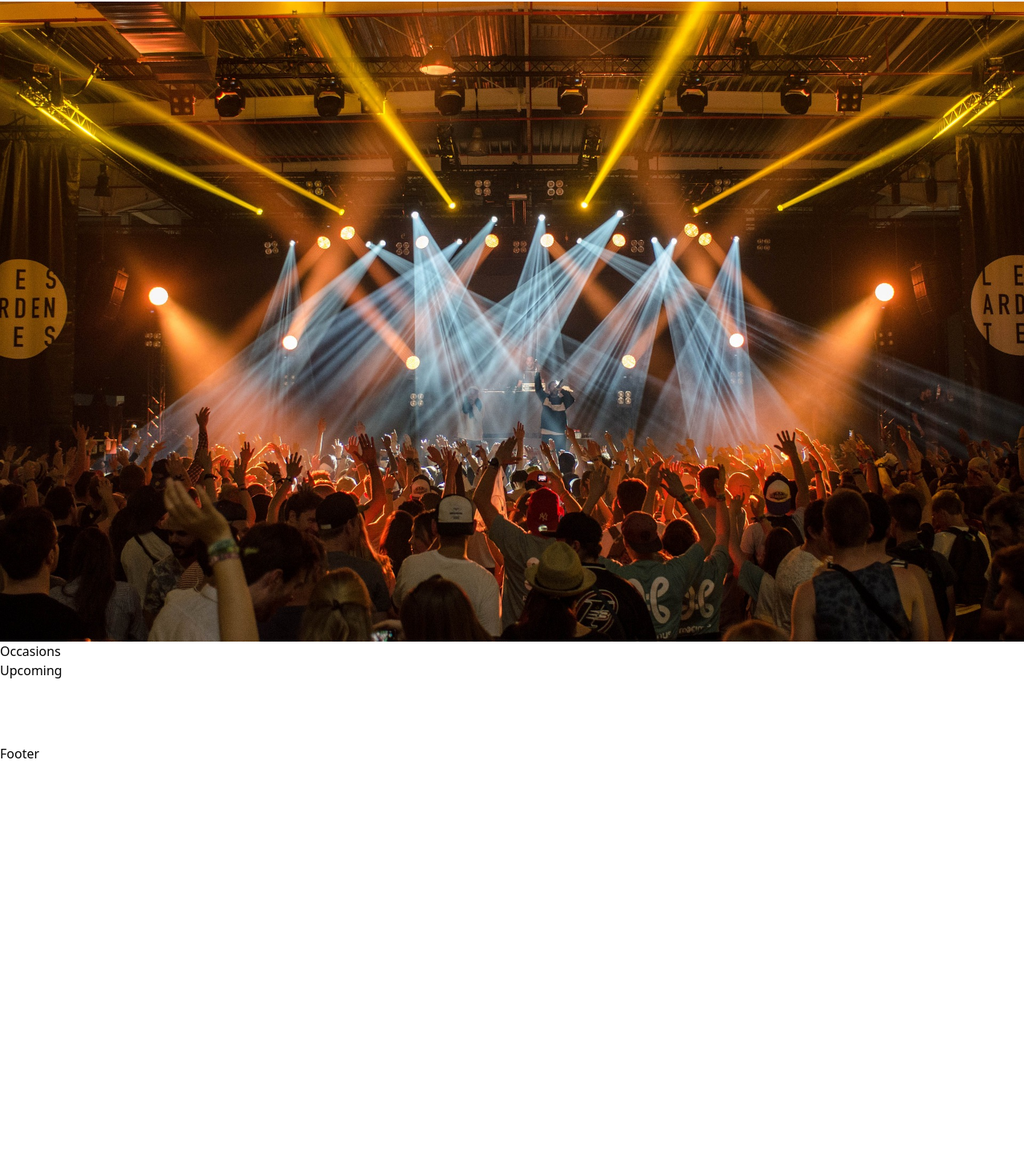
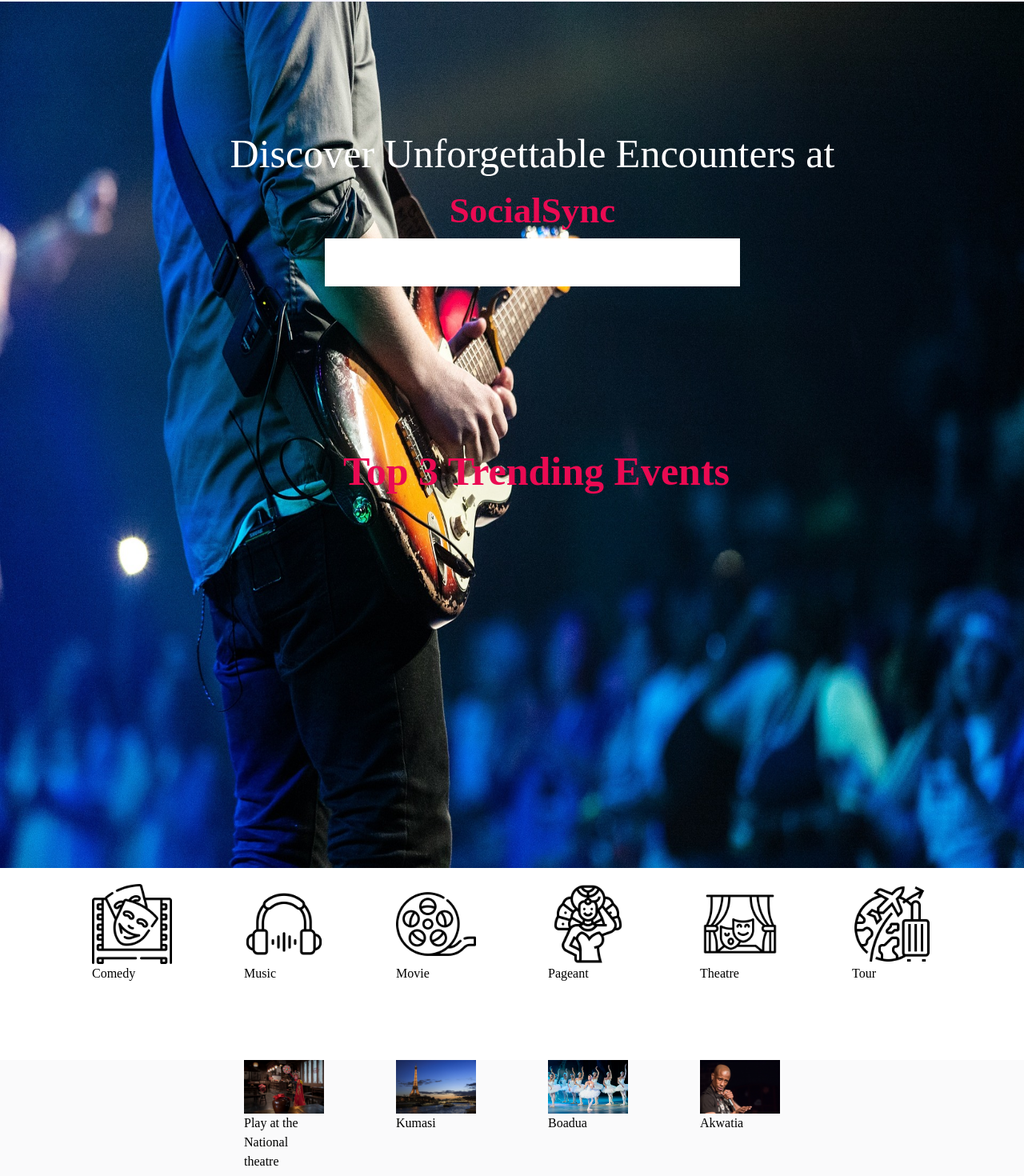
Before and after one commit to Team-Rebels/socialsync-front, a React (Vite) app: page / in a window 1280 px wide. Shown: the part 78-1548 px from the top of the page at 80% size. Before the commit the page ends 1032 px from the top, so only its background shows below. Built offline with nearby package versions, Linux system fonts and the light colour scheme.

Commit message:
Added more to the landing page

```diff
--- a/src/App.css
+++ b/src/App.css
@@ -1,6 +1,18 @@
-@font-face {
+@layer base {
+  @font-face {
     font-family:'Lexend';
     src: url('./assets/fonts/Lexend.ttf') format('truetype');
     font-weight: 700;
     font-style: normal;
+  }
 }
+
+@layer base {
+    @font-face {
+      font-family: 'eone';
+      font-style: normal;
+      font-weight: 200;
+      font-display: swap;
+      src: url(./assets/fonts/Eone.ttf) format('eone');
+    }
+  }
--- a/src/assets/images/index.jsx
+++ b/src/assets/images/index.jsx
@@ -4,8 +4,68 @@
     logo
 };
 
-import heroBg from '../images/music.jpg'
+import heroBg from '../images/music1.jpg'
 
 export {
     heroBg
 };
+
+import comedy from '../images/comedy.png'
+
+export {
+    comedy
+};
+
+import music from '../images/music.png'
+
+export {
+    music
+};
+
+import movie from '../images/movie.png'
+
+export {
+    movie
+};
+
+import pageant from '../images/pageant.png'
+
+export {
+    pageant
+};
+
+import theatre from '../images/theatre.png'
+
+export {
+    theatre
+};
+
+import tour from '../images/tour.png'
+
+export {
+    tour
+};
+
+import play from '../images/play.jpg'
+
+export {
+    play
+};
+
+import tour1 from '../images/tour.jpg'
+
+export {
+    tour1
+};
+
+import ballerina from '../images/ballerina.jpg'
+
+export {
+    ballerina
+};
+
+import comedy1 from '../images/comedy.jpg'
+
+export {
+    comedy1
+};
--- a/src/components/footer.jsx
+++ b/src/components/footer.jsx
@@ -2,7 +2,11 @@
 
 const Footer = () => {
   return (
-    <div>Footer</div>
+    <div>
+      <div>
+        <h1>Footer stays here</h1>
+      </div>
+    </div>
   )
 }
 
--- a/src/components/navbar.jsx
+++ b/src/components/navbar.jsx
@@ -4,14 +4,14 @@
 
 const Navbar = () => {
   return (
-    <div className="flex justify-between px-20 py-10 fixed w-full left-0 top-0 bg-[#F1F1FB] h-[30px] ">
+    <div className="flex justify-between px-20 py-10 fixed w-full left-0 top-0 bg-[#F1F1FB] h-[30px] z-[1000] ">
       <div className="size-[200px] mt-[-10px]">
         <img src={logo} alt="Logo" />
       </div>
       <div>
 
       </div>
-      <div className="space-x-8 mt-[-10px] text-[17px]">
+      <div className="space-x-8 mt-[-10px] text-[17px] font-['eone']">
         {
           K.NAVLINKS.map(
             (item,index) => {
--- /dev/null
+++ b/src/pages/home/components/eventType.jsx
@@ -0,0 +1,35 @@
+import React from 'react'
+import { comedy, movie, music, pageant, theatre, tour } from '../../../assets/images'
+
+const EventType = () => {
+  return (
+    <div className='flex flex-row h-[25vh] place-content-center gap-[90px] mt-[20px] font-[lexend]'>
+        <div className='size-[100px]'>
+        <img src={comedy} alt="Comedy" />
+        <p className='cursor-pointer'>Comedy</p>
+        </div>
+        <div className='size-[100px]'>
+        <img src={music} alt="" />
+        <p className='cursor-pointer'>Music</p>
+        </div>
+        <div className='size-[100px]'>
+        <img src={movie} alt="" />
+        <p className='cursor-pointer'>Movie</p>
+        </div>
+        <div className='size-[100px]'>
+        <img src={pageant} alt="" />
+        <p className='cursor-pointer'>Pageant</p>
+        </div>
+        <div className='size-[100px]'>
+        <img src={theatre} alt="" />
+        <p className='cursor-pointer'>Theatre</p>
+        </div>
+        <div className='size-[100px]'>
+        <img src={tour} alt="" />
+        <p className='cursor-pointer'>Tour</p>
+        </div>
+    </div>
+  )
+}
+
+export default EventType
--- a/src/pages/home/components/hero.jsx
+++ b/src/pages/home/components/hero.jsx
@@ -2,12 +2,17 @@
 
 const Hero = () => {
   return (
-    <div>
-        <div>
-            <img src={heroBg} alt="HeroImage" className="w-full object-cover h-[100vh]" />
-        </div>
+    <div className="flex">
+      <div className="absolute text-center mt-[153px] ml-[80px] w-[1171px] text-[40px]">
+        <h1 className="text-white text-[50px] font-['lexend']">Discover Unforgettable Encounters at</h1>
+        <p className="text-[45px] text-[#ea0a52] font-['lexend'] font-bold">SocialSync</p>
+        <input className="w-[519px]" type="text" />
+      </div>
+      <img src={heroBg} alt="HeroImage" className="static h-[1083px] top-0 left-0" />
+      <h1 className="absolute text-center mt-[550px] ml-[85px] w-[1171px] text-[50px] font-['lexend']
+        font-bold text-[#ea0a52]">Top 3 Trending Events</h1>
     </div>
-  )
-}
+  );
+};
 
 export default Hero
--- a/src/pages/home/components/occasions.jsx
+++ b/src/pages/home/components/occasions.jsx
@@ -1,8 +1,26 @@
 import React from 'react'
+import { ballerina, comedy, comedy1, play, tour1 } from '../../../assets/images'
 
 const Occasions = () => {
   return (
-    <div>Occasions</div>
+    <div className='h-[80vh] bg-[#FAFAFB] flex flex-row place-content-center gap-[90px] mt-[20px] font-[lexend]'>
+        <div className='size-[100px]'>
+        <img src={play} alt="play" />
+        <p className='cursor-pointer'>Play at the National theatre</p>
+        </div>
+        <div className='size-[100px]'>
+        <img src={tour1} alt="" />
+        <p className='cursor-pointer'>Kumasi</p>
+        </div>
+        <div className='size-[100px]'>
+        <img src={ballerina} alt="" />
+        <p className='cursor-pointer'>Boadua</p>
+        </div>
+        <div className='size-[100px]'>
+        <img src={comedy1} alt="" />
+        <p className='cursor-pointer'>Akwatia</p>
+        </div>
+    </div>
   )
 }
 
--- a/src/pages/home/components/upcoming.jsx
+++ b/src/pages/home/components/upcoming.jsx
@@ -1,6 +1,6 @@
 const Upcoming = () => {
   return (
-    <div>Upcoming</div>
+    <div className="h-[50vh]">Upcoming</div>
   )
 }
 
--- a/src/pages/home/index.jsx
+++ b/src/pages/home/index.jsx
@@ -1,3 +1,4 @@
+import EventType from './components/eventType'
 import Hero from './components/hero'
 import Occasions from './components/occasions'
 import Upcoming from './components/upcoming'
@@ -6,6 +7,7 @@
   return (
     <div>
         <Hero />
+        <EventType />
         <Occasions />
         <Upcoming />
     </div>
--- a/src/pages/signin/index.jsx
+++ b/src/pages/signin/index.jsx
@@ -1,6 +1,9 @@
 const SignIn = () => {
   return (
-    <div>SignIn</div>
+    <div>
+      <input type="text" />
+      <form action="">Name</form>
+    </div>
   )
 }
 
--- a/tailwind.config.js
+++ b/tailwind.config.js
@@ -3,7 +3,9 @@
   content: ["./index.html",
     "./src/**/*.{js,ts,jsx,tsx}",],
   theme: {
+    // fontFamily: {
+    //   'eone': ['eone', 'Helvetica', 'Arial', 'sans-serif'],
     extend: {},
   },
   plugins: [],
-}
+};
```
Also changed, not shown: src/assets/images/hero-two.png (added), 1 other file (tests, documents, lock files or other folders).
